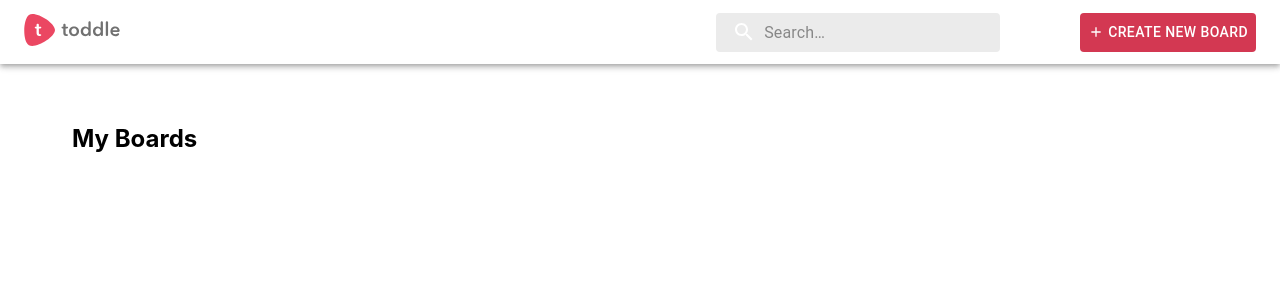
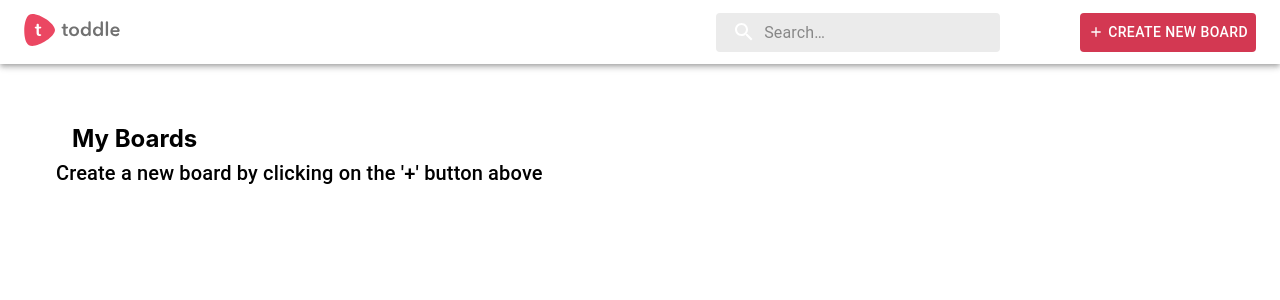
Before and after one commit to Crazysomesh/toddle-app, a React (Create React App) app: page / in a window 1280 px wide. Shown: the top 300 px of the page. Built offline with nearby package versions, Linux system fonts and the light colour scheme.

Commit message:
Empty state on dashboard

```diff
--- a/src/pages/Dashboard.js
+++ b/src/pages/Dashboard.js
@@ -1,7 +1,7 @@
 import DeleteOutlineIcon from '@mui/icons-material/DeleteOutline';
 import EditIcon from '@mui/icons-material/Edit';
 import MoreVertIcon from '@mui/icons-material/MoreVert';
-import { Box, Menu, MenuItem, Grid } from '@mui/material';
+import { Box, Menu, MenuItem, Grid, Typography } from '@mui/material';
 import IconButton from '@mui/material/IconButton';
 import { styled } from '@mui/material/styles';
 import React, { useState, useEffect } from 'react';
@@ -160,6 +160,11 @@ function Dashboard() {
               </BoardBox>
             </Grid>
           ))}
+          {filteredBoards.length === 0 && (
+            <Typography variant="h6">
+              Create a new board by clicking on the &apos;+&apos; button above
+            </Typography>
+          )}
         </Grid>
       </ContainerBox>
       <Menu anchorEl={anchorEl} open={openMenu} onClose={handleClose}>
```
